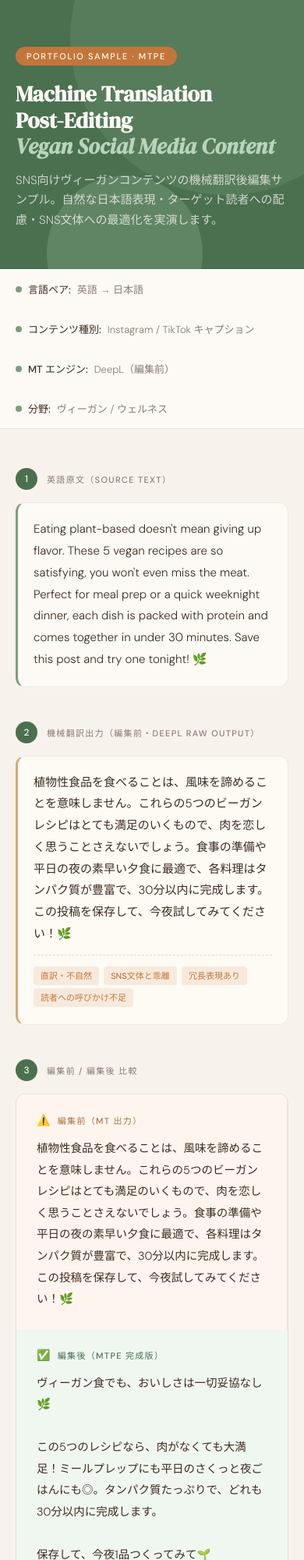
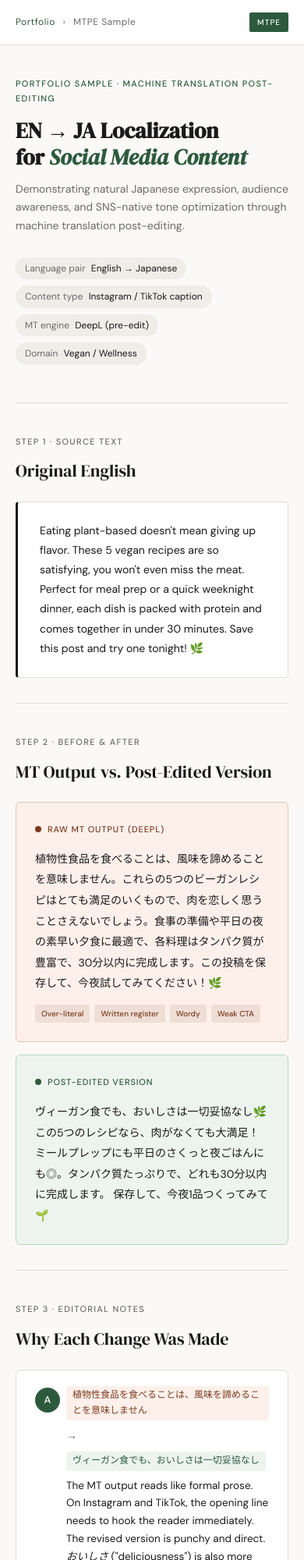
Before and after one commit to erika-jp/portfolio, a plain HTML site: page mtpe-vegan-sample.html in a window 390 px wide. Shown: the top 2000 px of the page at 78% size. Drawn offline with Linux system fonts and the light colour scheme.

Commit message:
Update mtpe-vegan-sample.html

```diff
--- a/mtpe-vegan-sample.html
+++ b/mtpe-vegan-sample.html
@@ -1,497 +1,487 @@
 <!DOCTYPE html>
-<html lang="ja">
+<html lang="en">
 <head>
 <meta charset="UTF-8">
 <meta name="viewport" content="width=device-width, initial-scale=1.0">
-  <title>MTPE Sample – Vegan Social Media Content | Japanese Localization</title>
+<title>MTPE Sample · Erika Hashimoto</title>
 <link href="https://fonts.googleapis.com/css2?family=DM+Serif+Display:ital@0;1&family=DM+Sans:wght@300;400;500&display=swap" rel="stylesheet">
 <style>
   :root {
-      --cream: #F7F3EC;
-      --sage: #7A9E7E;
-      --sage-light: #B8D4BA;
-      --sage-dark: #4A7050;
-      --soil: #3D2B1F;
-      --warm-gray: #8C7B72;
-      --accent: #C4763A;
-      --surface: #EFEBE3;
-      --white: #FDFAF5;
+    --ink: #1a1a1a;
+    --muted: #6b6b6b;
+    --border: #e0ddd8;
+    --bg: #faf9f7;
+    --card: #ffffff;
+    --accent: #2d5a3d;
+    --accent-light: #edf4ef;
+    --warn: #7a3a1e;
+    --warn-light: #fdf0eb;
+    --tag-bg: #f0ede8;
   }
 
   * { box-sizing: border-box; margin: 0; padding: 0; }
 
   body {
     font-family: 'DM Sans', sans-serif;
-      background-color: var(--cream);
-      color: var(--soil);
-      min-height: 100vh;
-      font-weight: 300;
+    background: var(--bg);
+    color: var(--ink);
+    font-size: 15px;
+    line-height: 1.7;
   }
 
-    /* ─── HEADER ─── */
+  /* Header */
   header {
-      background: var(--sage-dark);
-      padding: 60px 40px 50px;
-      position: relative;
-      overflow: hidden;
+    border-bottom: 1px solid var(--border);
+    padding: 18px 40px;
+    display: flex;
+    align-items: center;
+    justify-content: space-between;
+    background: var(--card);
   }
 
-    header::before {
-      content: '';
-      position: absolute;
-      width: 400px; height: 400px;
-      border-radius: 50%;
-      background: var(--sage);
-      opacity: 0.25;
-      top: -150px; right: -100px;
-    }
-    header::after {
-      content: '';
-      position: absolute;
-      width: 200px; height: 200px;
-      border-radius: 50%;
-      background: var(--sage-light);
-      opacity: 0.2;
-      bottom: -80px; left: 60px;
+  .breadcrumb {
+    font-size: 12px;
+    color: var(--muted);
+    letter-spacing: 0.04em;
   }
 
-    .header-inner {
-      max-width: 820px;
-      margin: 0 auto;
-      position: relative;
-      z-index: 1;
+  .breadcrumb a {
+    color: var(--accent);
+    text-decoration: none;
   }
 
+  .breadcrumb span { margin: 0 6px; }
+
   .badge {
-      display: inline-block;
     background: var(--accent);
-      color: var(--white);
-      font-size: 11px;
+    color: white;
+    font-size: 10px;
     font-weight: 500;
-      letter-spacing: 0.15em;
+    letter-spacing: 0.1em;
     text-transform: uppercase;
-      padding: 5px 14px;
-      border-radius: 20px;
-      margin-bottom: 20px;
+    padding: 4px 10px;
+    border-radius: 2px;
   }
 
-    header h1 {
-      font-family: 'DM Serif Display', serif;
-      font-size: clamp(28px, 5vw, 44px);
-      color: var(--white);
-      line-height: 1.2;
-      margin-bottom: 14px;
+  /* Hero */
+  .hero {
+    max-width: 800px;
+    margin: 64px auto 48px;
+    padding: 0 40px;
   }
 
-    header h1 em {
-      font-style: italic;
-      color: var(--sage-light);
-    }
-
-    header p {
-      color: rgba(253,250,245,0.75);
-      font-size: 15px;
-      line-height: 1.7;
-      max-width: 560px;
-    }
-
-    /* ─── META ROW ─── */
-    .meta-row {
-      background: var(--white);
-      border-bottom: 1px solid rgba(122,158,126,0.2);
-    }
-    .meta-inner {
-      max-width: 820px;
-      margin: 0 auto;
-      padding: 16px 40px;
-      display: flex;
-      gap: 32px;
-      flex-wrap: wrap;
-    }
-    .meta-item {
-      display: flex;
-      align-items: center;
-      gap: 8px;
-      font-size: 13px;
-      color: var(--warm-gray);
-    }
-    .meta-dot {
-      width: 8px; height: 8px;
-      border-radius: 50%;
-      background: var(--sage);
-      flex-shrink: 0;
-    }
-    .meta-item strong {
-      color: var(--soil);
-      font-weight: 500;
-    }
-
-    /* ─── MAIN ─── */
-    main {
-      max-width: 820px;
-      margin: 0 auto;
-      padding: 50px 40px 80px;
-    }
-
-    /* ─── SOURCE TEXT ─── */
-    .source-section {
-      margin-bottom: 44px;
-    }
-
-    .section-label {
-      display: flex;
-      align-items: center;
-      gap: 12px;
-      margin-bottom: 16px;
-    }
-    .label-num {
-      width: 28px; height: 28px;
-      border-radius: 50%;
-      background: var(--sage-dark);
-      color: var(--white);
-      font-size: 12px;
-      font-weight: 500;
-      display: flex;
-      align-items: center;
-      justify-content: center;
-      flex-shrink: 0;
-    }
-    .label-text {
+  .hero-label {
     font-size: 11px;
     font-weight: 500;
     letter-spacing: 0.12em;
     text-transform: uppercase;
-      color: var(--warm-gray);
+    color: var(--accent);
+    margin-bottom: 16px;
   }
 
-    .text-card {
-      background: var(--white);
-      border-radius: 12px;
-      padding: 28px 32px;
-      border: 1px solid rgba(122,158,126,0.15);
-      line-height: 1.85;
-      font-size: 15px;
+  .hero h1 {
+    font-family: 'DM Serif Display', serif;
+    font-size: clamp(28px, 4vw, 42px);
+    line-height: 1.2;
+    color: var(--ink);
+    margin-bottom: 12px;
   }
 
-    .text-card.source {
-      border-left: 3px solid var(--sage);
+  .hero h1 em {
+    font-style: italic;
+    color: var(--accent);
   }
 
-    .text-card.mt-output {
-      border-left: 3px solid #D4A87A;
-      background: #FEFAF4;
+  .hero-sub {
+    color: var(--muted);
+    font-size: 14px;
+    margin-bottom: 28px;
+    max-width: 520px;
   }
 
-    /* ─── COMPARISON ─── */
-    .comparison-block {
-      margin-bottom: 44px;
+  .meta-row {
+    display: flex;
+    flex-wrap: wrap;
+    gap: 8px;
   }
 
-    .comparison-grid {
-      display: grid;
-      grid-template-columns: 1fr 1fr;
-      gap: 0;
-      border-radius: 12px;
-      overflow: hidden;
-      border: 1px solid rgba(122,158,126,0.2);
+  .tag {
+    background: var(--tag-bg);
+    color: var(--ink);
+    font-size: 12px;
+    padding: 4px 12px;
+    border-radius: 20px;
   }
 
-    @media (max-width: 640px) {
-      .comparison-grid { grid-template-columns: 1fr; }
+  .tag strong {
+    color: var(--muted);
+    font-weight: 400;
+    margin-right: 4px;
   }
 
-    .col-before {
-      background: #FEF6EE;
-      padding: 24px 26px;
-      border-right: 1px solid rgba(122,158,126,0.15);
-    }
-    .col-after {
-      background: #F0F7F1;
-      padding: 24px 26px;
+  /* Divider */
+  .section-divider {
+    max-width: 800px;
+    margin: 0 auto;
+    padding: 0 40px;
   }
 
-    .col-header {
+  .step-label {
     font-size: 11px;
     font-weight: 500;
     letter-spacing: 0.12em;
     text-transform: uppercase;
-      margin-bottom: 14px;
+    color: var(--muted);
+    margin-bottom: 10px;
+    padding-top: 40px;
+    border-top: 1px solid var(--border);
+  }
+
+  .step-title {
+    font-family: 'DM Serif Display', serif;
+    font-size: 22px;
+    margin-bottom: 20px;
+  }
+
+  /* Source text block */
+  .source-block {
+    background: var(--card);
+    border: 1px solid var(--border);
+    border-left: 3px solid var(--ink);
+    border-radius: 4px;
+    padding: 24px 28px;
+    font-size: 14px;
+    line-height: 1.8;
+    color: var(--ink);
+    margin-bottom: 32px;
+  }
+
+  /* Comparison */
+  .comparison {
+    display: grid;
+    grid-template-columns: 1fr 1fr;
+    gap: 16px;
+    margin-bottom: 32px;
+  }
+
+  .compare-card {
+    border-radius: 6px;
+    padding: 24px;
+    font-size: 14px;
+    line-height: 1.9;
+  }
+
+  .compare-card.before {
+    background: var(--warn-light);
+    border: 1px solid #e8c4b0;
+  }
+
+  .compare-card.after {
+    background: var(--accent-light);
+    border: 1px solid #b8d4c0;
+  }
+
+  .compare-header {
     display: flex;
     align-items: center;
     gap: 8px;
-    }
-    .col-before .col-header { color: #B07040; }
-    .col-after .col-header { color: var(--sage-dark); }
-
-    .col-icon {
-      font-size: 14px;
+    margin-bottom: 14px;
+    font-size: 11px;
+    font-weight: 500;
+    letter-spacing: 0.08em;
+    text-transform: uppercase;
   }
 
-    .col-before p, .col-after p {
-      font-size: 14.5px;
-      line-height: 1.9;
-      color: var(--soil);
+  .compare-header.before { color: var(--warn); }
+  .compare-header.after { color: var(--accent); }
+
+  .compare-dot {
+    width: 8px;
+    height: 8px;
+    border-radius: 50%;
+    flex-shrink: 0;
   }
 
-    .mt-issues {
-      margin-top: 12px;
-      padding-top: 12px;
-      border-top: 1px dashed rgba(176,112,64,0.25);
+  .before .compare-dot { background: var(--warn); }
+  .after .compare-dot { background: var(--accent); }
+
+  .japanese-text {
+    font-size: 14px;
+    color: var(--ink);
   }
+
+  .issue-tags {
+    display: flex;
+    flex-wrap: wrap;
+    gap: 6px;
+    margin-top: 14px;
+  }
+
   .issue-tag {
-      display: inline-block;
-      background: rgba(196,118,58,0.12);
-      color: var(--accent);
-      font-size: 11px;
-      padding: 2px 9px;
-      border-radius: 4px;
-      margin: 2px 2px 2px 0;
+    font-size: 10px;
+    padding: 2px 8px;
+    border-radius: 2px;
+    background: rgba(122,58,30,0.1);
+    color: var(--warn);
     font-weight: 500;
   }
 
-    /* ─── EDIT NOTES ─── */
-    .edit-notes {
-      margin-bottom: 44px;
+  /* Edit notes */
+  .notes-grid {
+    display: grid;
+    gap: 12px;
+    margin-bottom: 40px;
   }
 
-    .notes-grid {
-      display: flex;
-      flex-direction: column;
-      gap: 12px;
-    }
-
-    .note-item {
-      background: var(--white);
-      border-radius: 10px;
-      padding: 18px 22px;
-      border: 1px solid rgba(122,158,126,0.15);
+  .note-card {
+    background: var(--card);
+    border: 1px solid var(--border);
+    border-radius: 6px;
+    padding: 20px 24px;
     display: grid;
-      grid-template-columns: auto 1fr;
+    grid-template-columns: 32px 1fr;
     gap: 16px;
     align-items: start;
   }
 
-    .note-num {
-      width: 24px; height: 24px;
-      border-radius: 6px;
-      background: var(--sage-light);
-      color: var(--sage-dark);
-      font-size: 12px;
-      font-weight: 500;
+  .note-letter {
+    width: 32px;
+    height: 32px;
+    background: var(--accent);
+    color: white;
+    border-radius: 50%;
     display: flex;
     align-items: center;
     justify-content: center;
+    font-size: 13px;
+    font-weight: 500;
     flex-shrink: 0;
-      margin-top: 1px;
+    margin-top: 2px;
   }
 
   .note-content {}
 
-    .note-before {
-      font-family: 'DM Serif Display', serif;
-      font-style: italic;
-      color: var(--accent);
-      font-size: 14px;
-      margin-bottom: 4px;
+  .note-change {
+    font-size: 13px;
+    color: var(--muted);
+    margin-bottom: 8px;
+    display: flex;
+    align-items: center;
+    gap: 8px;
+    flex-wrap: wrap;
   }
 
-    .note-arrow {
-      color: var(--warm-gray);
-      margin: 0 6px;
+  .before-text {
+    color: var(--warn);
+    background: var(--warn-light);
+    padding: 2px 8px;
+    border-radius: 3px;
+    font-family: monospace;
     font-size: 12px;
   }
 
-    .note-after {
-      font-family: 'DM Serif Display', serif;
-      font-style: italic;
-      color: var(--sage-dark);
-      font-size: 14px;
-      margin-bottom: 6px;
+  .after-text {
+    color: var(--accent);
+    background: var(--accent-light);
+    padding: 2px 8px;
+    border-radius: 3px;
+    font-family: monospace;
+    font-size: 12px;
   }
 
+  .arrow { color: var(--muted); font-size: 14px; }
+
   .note-reason {
-      font-size: 13px;
-      color: var(--warm-gray);
-      line-height: 1.65;
+    font-size: 13.5px;
+    color: var(--ink);
+    line-height: 1.7;
   }
 
-    /* ─── SKILLS USED ─── */
+  /* Skills section */
   .skills-section {
-      background: var(--sage-dark);
-      border-radius: 14px;
-      padding: 32px 36px;
-      color: var(--white);
+    background: var(--ink);
+    color: white;
+    max-width: 800px;
+    margin: 0 auto 64px;
+    border-radius: 8px;
+    padding: 36px 40px;
+    display: grid;
+    grid-template-columns: 1fr 1fr 1fr;
+    gap: 10px;
   }
 
   .skills-section h3 {
     font-family: 'DM Serif Display', serif;
-      font-size: 20px;
-      margin-bottom: 20px;
-      color: var(--sage-light);
+    font-size: 18px;
+    grid-column: 1 / -1;
+    margin-bottom: 6px;
+    color: #e8e4de;
   }
 
-    .skills-wrap {
-      display: flex;
-      flex-wrap: wrap;
-      gap: 10px;
+  .skill-pill {
+    font-size: 12px;
+    padding: 7px 14px;
+    border: 1px solid rgba(255,255,255,0.2);
+    border-radius: 3px;
+    color: rgba(255,255,255,0.8);
+    text-align: center;
   }
 
-    .skill-chip {
-      background: rgba(255,255,255,0.1);
-      border: 1px solid rgba(255,255,255,0.15);
-      color: var(--white);
-      font-size: 13px;
-      padding: 7px 16px;
-      border-radius: 20px;
+  /* Footer */
+  footer {
+    text-align: center;
+    font-size: 12px;
+    color: var(--muted);
+    padding: 32px;
+    border-top: 1px solid var(--border);
   }
 
-    /* ─── FOOTER ─── */
-    footer {
-      text-align: center;
-      padding: 30px 20px;
-      font-size: 12px;
-      color: var(--warm-gray);
-    }
+  footer a { color: var(--accent); text-decoration: none; }
 
   @media (max-width: 600px) {
-      header, main { padding-left: 20px; padding-right: 20px; }
-      .meta-inner { padding-left: 20px; padding-right: 20px; }
-      .text-card { padding: 20px; }
+    .comparison { grid-template-columns: 1fr; }
+    .skills-section { grid-template-columns: 1fr 1fr; padding: 28px 24px; }
+    header { padding: 16px 20px; }
+    .hero, .section-divider { padding: 0 20px; }
+    .hero { margin-top: 40px; }
+    .note-card { grid-template-columns: 28px 1fr; gap: 12px; }
   }
 </style>
 </head>
 <body>
 
 <header>
-    <div class="header-inner">
-      <span class="badge">Portfolio Sample · MTPE</span>
-      <h1>Machine Translation<br>Post-Editing<br><em>Vegan Social Media Content</em></h1>
-      <p>SNS向けヴィーガンコンテンツの機械翻訳後編集サンプル。自然な日本語表現・ターゲット読者への配慮・SNS文体への最適化を実演します。</p>
+  <div class="breadcrumb">
+    <a href="#">Portfolio</a>
+    <span>›</span>
+    MTPE Sample
   </div>
+  <span class="badge">MTPE</span>
 </header>
 
+<div class="hero">
+  <p class="hero-label">Portfolio Sample · Machine Translation Post-Editing</p>
+  <h1>EN → JA Localization<br>for <em>Social Media Content</em></h1>
+  <p class="hero-sub">Demonstrating natural Japanese expression, audience awareness, and SNS-native tone optimization through machine translation post-editing.</p>
   <div class="meta-row">
-    <div class="meta-inner">
-      <div class="meta-item"><div class="meta-dot"></div><strong>言語ペア:</strong>英語 → 日本語</div>
-      <div class="meta-item"><div class="meta-dot"></div><strong>コンテンツ種別:</strong>Instagram / TikTok キャプション</div>
-      <div class="meta-item"><div class="meta-dot"></div><strong>MT エンジン:</strong>DeepL（編集前）</div>
-      <div class="meta-item"><div class="meta-dot"></div><strong>分野:</strong>ヴィーガン / ウェルネス</div>
+    <span class="tag"><strong>Language pair</strong> English → Japanese</span>
+    <span class="tag"><strong>Content type</strong> Instagram / TikTok caption</span>
+    <span class="tag"><strong>MT engine</strong> DeepL (pre-edit)</span>
+    <span class="tag"><strong>Domain</strong> Vegan / Wellness</span>
   </div>
 </div>
 
-  <main>
+<div class="section-divider">
 
-    <!-- 1. Source -->
-    <div class="source-section">
-      <div class="section-label">
-        <div class="label-num">1</div>
-        <span class="label-text">英語原文（Source Text）</span>
+  <!-- Step 1 -->
+  <p class="step-label">Step 1 · Source Text</p>
+  <p class="step-title">Original English</p>
+  <div class="source-block">
+    Eating plant-based doesn't mean giving up flavor. These 5 vegan recipes are so satisfying, you won't even miss the meat. Perfect for meal prep or a quick weeknight dinner, each dish is packed with protein and comes together in under 30 minutes. Save this post and try one tonight! 🌿
   </div>
-      <div class="text-card source">
-        Eating plant-based doesn't mean giving up flavor. These 5 vegan recipes are so satisfying, you won't even miss the meat. Perfect for meal prep or a quick weeknight dinner, each dish is packed with protein and comes together in under 30 minutes. Save this post and try one tonight! 🌿
+
+  <!-- Step 2 -->
+  <p class="step-label">Step 2 · Before & After</p>
+  <p class="step-title">MT Output vs. Post-Edited Version</p>
+  <div class="comparison">
+    <div class="compare-card before">
+      <div class="compare-header before">
+        <span class="compare-dot"></span>
+        Raw MT Output (DeepL)
+      </div>
+      <p class="japanese-text">植物性食品を食べることは、風味を諦めることを意味しません。これらの5つのビーガンレシピはとても満足のいくもので、肉を恋しく思うことさえないでしょう。食事の準備や平日の夜の素早い夕食に最適で、各料理はタンパク質が豊富で、30分以内に完成します。この投稿を保存して、今夜試してみてください！🌿</p>
+      <div class="issue-tags">
+        <span class="issue-tag">Over-literal</span>
+        <span class="issue-tag">Written register</span>
+        <span class="issue-tag">Wordy</span>
+        <span class="issue-tag">Weak CTA</span>
+      </div>
+    </div>
+    <div class="compare-card after">
+      <div class="compare-header after">
+        <span class="compare-dot"></span>
+        Post-Edited Version
+      </div>
+      <p class="japanese-text">ヴィーガン食でも、おいしさは一切妥協なし🌿
+
+この5つのレシピなら、肉がなくても大満足！ミールプレップにも平日のさくっと夜ごはんにも◎。タンパク質たっぷりで、どれも30分以内に完成します。
+
+保存して、今夜1品つくってみて🌱</p>
     </div>
   </div>
 
-    <!-- 2. MT Raw Output -->
-    <div class="source-section">
-      <div class="section-label">
-        <div class="label-num">2</div>
-        <span class="label-text">機械翻訳出力（編集前・DeepL Raw Output）</span>
+  <!-- Step 3 -->
+  <p class="step-label">Step 3 · Editorial Notes</p>
+  <p class="step-title">Why Each Change Was Made</p>
+
+  <div class="notes-grid">
+    <div class="note-card">
+      <div class="note-letter">A</div>
+      <div class="note-content">
+        <div class="note-change">
+          <span class="before-text">植物性食品を食べることは、風味を諦めることを意味しません</span>
+          <span class="arrow">→</span>
+          <span class="after-text">ヴィーガン食でも、おいしさは一切妥協なし</span>
         </div>
-      <div class="text-card mt-output">
-        <p>植物性食品を食べることは、風味を諦めることを意味しません。これらの5つのビーガンレシピはとても満足のいくもので、肉を恋しく思うことさえないでしょう。食事の準備や平日の夜の素早い夕食に最適で、各料理はタンパク質が豊富で、30分以内に完成します。この投稿を保存して、今夜試してみてください！🌿</p>
-        <div class="mt-issues">
-          <span class="issue-tag">直訳・不自然</span>
-          <span class="issue-tag">SNS文体と乖離</span>
-          <span class="issue-tag">冗長表現あり</span>
-          <span class="issue-tag">読者への呼びかけ不足</span>
+        <p class="note-reason">The MT output reads like formal prose. On Instagram and TikTok, the opening line needs to hook the reader immediately. The revised version is punchy and direct. <em>おいしさ</em> ("deliciousness") is also more natural in Japanese SNS contexts than <em>風味</em> ("flavor"), which sounds clinical.</p>
+      </div>
+    </div>
+
+    <div class="note-card">
+      <div class="note-letter">B</div>
+      <div class="note-content">
+        <div class="note-change">
+          <span class="before-text">とても満足のいくもので、肉を恋しく思うことさえないでしょう</span>
+          <span class="arrow">→</span>
+          <span class="after-text">肉がなくても大満足！</span>
+        </div>
+        <p class="note-reason">The phrase <em>〜もので</em> and <em>〜ないでしょう</em> are grammatically correct but register as written language — not how people talk on social media. Japanese SNS copy relies on short sentences, exclamation marks, and noun-ending structures (<em>体言止め</em>). <em>大満足！</em> delivers the same meaning in four characters.</p>
+      </div>
+    </div>
+
+    <div class="note-card">
+      <div class="note-letter">C</div>
+      <div class="note-content">
+        <div class="note-change">
+          <span class="before-text">食事の準備や平日の夜の素早い夕食に最適</span>
+          <span class="arrow">→</span>
+          <span class="after-text">ミールプレップにも平日のさくっと夜ごはんにも◎</span>
+        </div>
+        <p class="note-reason">In the vegan and wellness community on Japanese social media, "meal prep" is widely used as a loanword (<em>ミールプレップ</em>). Using the established term is more natural than translating it literally. <em>さくっと</em> (quickly, easily) and the <em>◎</em> symbol are both common stylistic conventions in Japanese lifestyle content.</p>
+      </div>
+    </div>
+
+    <div class="note-card">
+      <div class="note-letter">D</div>
+      <div class="note-content">
+        <div class="note-change">
+          <span class="before-text">この投稿を保存して、今夜試してみてください！</span>
+          <span class="arrow">→</span>
+          <span class="after-text">保存して、今夜1品つくってみて🌱</span>
+        </div>
+        <p class="note-reason">The polite imperative <em>〜してください</em> can feel stiff or demanding in casual SNS contexts. The informal <em>〜してみて</em> is friendlier and more conversational. Specifying <em>1品</em> ("one dish") makes the action concrete and achievable, which strengthens the call-to-action. The leaf emoji is kept at the end to match the visual style of the target audience.</p>
       </div>
     </div>
   </div>
 
-    <!-- 3. Before / After Comparison -->
-    <div class="comparison-block">
-      <div class="section-label">
-        <div class="label-num">3</div>
-        <span class="label-text">編集前 / 編集後 比較</span>
-      </div>
-      <div class="comparison-grid">
-        <div class="col-before">
-          <div class="col-header"><span class="col-icon">⚠️</span> 編集前（MT 出力）</div>
-          <p>植物性食品を食べることは、風味を諦めることを意味しません。これらの5つのビーガンレシピはとても満足のいくもので、肉を恋しく思うことさえないでしょう。食事の準備や平日の夜の素早い夕食に最適で、各料理はタンパク質が豊富で、30分以内に完成します。この投稿を保存して、今夜試してみてください！🌿</p>
-        </div>
-        <div class="col-after">
-          <div class="col-header"><span class="col-icon">✅</span> 編集後（MTPE 完成版）</div>
-          <p>ヴィーガン食でも、おいしさは一切妥協なし🌿<br><br>この5つのレシピなら、肉がなくても大満足！ミールプレップにも平日のさくっと夜ごはんにも◎。タンパク質たっぷりで、どれも30分以内に完成します。<br><br>保存して、今夜1品つくってみて🌱</p>
-        </div>
-      </div>
 </div>
 
-    <!-- 4. Edit Notes -->
-    <div class="edit-notes">
-      <div class="section-label">
-        <div class="label-num">4</div>
-        <span class="label-text">編集コメント（編集者注）</span>
-      </div>
-      <div class="notes-grid">
-
-        <div class="note-item">
-          <div class="note-num">A</div>
-          <div class="note-content">
-            <div class="note-before">「植物性食品を食べることは、風味を諦めることを意味しません」</div>
-            <div class="note-after">→「ヴィーガン食でも、おいしさは一切妥協なし」</div>
-            <div class="note-reason">原文は直訳で文語的な印象。Instagram / TikTok では最初の一文で読者を引きつける必要があるため、端的でインパクトのある表現に変更。「風味」より「おいしさ」のほうが日本語SNSユーザーになじみやすい。</div>
-          </div>
+<!-- Skills -->
+<div class="skills-section" style="margin-left: 40px; margin-right: 40px; max-width: calc(800px); margin: 0 auto 64px;">
+  <h3>Skills Demonstrated</h3>
+  <span class="skill-pill">Machine Translation Post-Editing</span>
+  <span class="skill-pill">SNS Tone Optimization</span>
+  <span class="skill-pill">Target Audience Analysis</span>
+  <span class="skill-pill">Cultural Localization</span>
+  <span class="skill-pill">Japanese Copywriting</span>
+  <span class="skill-pill">Vegan / Wellness Domain</span>
+  <span class="skill-pill">EN → JA Translation QA</span>
+  <span class="skill-pill">Register & Style Matching</span>
+  <span class="skill-pill">UX-aware Language</span>
 </div>
 
-        <div class="note-item">
-          <div class="note-num">B</div>
-          <div class="note-content">
-            <div class="note-before">「とても満足のいくもので、肉を恋しく思うことさえないでしょう」</div>
-            <div class="note-after">→「肉がなくても大満足！」</div>
-            <div class="note-reason">「〜もので」「〜ないでしょう」は冗長かつ書き言葉的。SNS文体では体言止めや感嘆符を使って短くまとめるのが基本。「大満足！」で同じ意味を簡潔に伝える。</div>
-          </div>
-        </div>
-
-        <div class="note-item">
-          <div class="note-num">C</div>
-          <div class="note-content">
-            <div class="note-before">「食事の準備や平日の夜の素早い夕食に最適」</div>
-            <div class="note-after">→「ミールプレップにも平日のさくっと夜ごはんにも◎」</div>
-            <div class="note-reason">「meal prep」はヴィーガン・ウェルネス系SNSでは「ミールプレップ」のカタカナ表記が定着しており、ターゲット読者に自然に届く。「さくっと」などの口語表現でSNSのトーンに統一。「◎」は日本語SNSで定番の視覚的アクセント。</div>
-          </div>
-        </div>
-
-        <div class="note-item">
-          <div class="note-num">D</div>
-          <div class="note-content">
-            <div class="note-before">「この投稿を保存して、今夜試してみてください！」</div>
-            <div class="note-after">→「保存して、今夜1品つくってみて🌱」</div>
-            <div class="note-reason">「〜してください」は丁寧だがSNSでは命令口調に聞こえる場合がある。「〜してみて」のほうがフレンドリーで親近感が出る。数字「1品」を入れることで具体性と実行しやすさを演出。絵文字は文末に自然に配置しターゲット読者層に合わせた。</div>
-          </div>
-        </div>
-
-      </div>
-    </div>
-
-    <!-- 5. Skills Used -->
-    <div class="skills-section">
-      <h3>このサンプルで示したスキル</h3>
-      <div class="skills-wrap">
-        <span class="skill-chip">機械翻訳後編集（MTPE）</span>
-        <span class="skill-chip">SNS文体への最適化</span>
-        <span class="skill-chip">ターゲット読者分析</span>
-        <span class="skill-chip">文化的ローカライズ</span>
-        <span class="skill-chip">日本語コピーライティング</span>
-        <span class="skill-chip">ヴィーガン / ウェルネス分野</span>
-        <span class="skill-chip">英日翻訳品質評価</span>
-      </div>
-    </div>
-
-  </main>
-
 <footer>
-    Portfolio sample by a Native Japanese Proofreader & Localizer · erika-jp.github.io/portfolio
+  Portfolio sample by <a href="https://erika-jp.github.io/portfolio">Erika Hashimoto</a> · Native Japanese Proofreader & Localizer
 </footer>
 
 </body>
```
Lines whose indentation alone changed are shown as unchanged.
